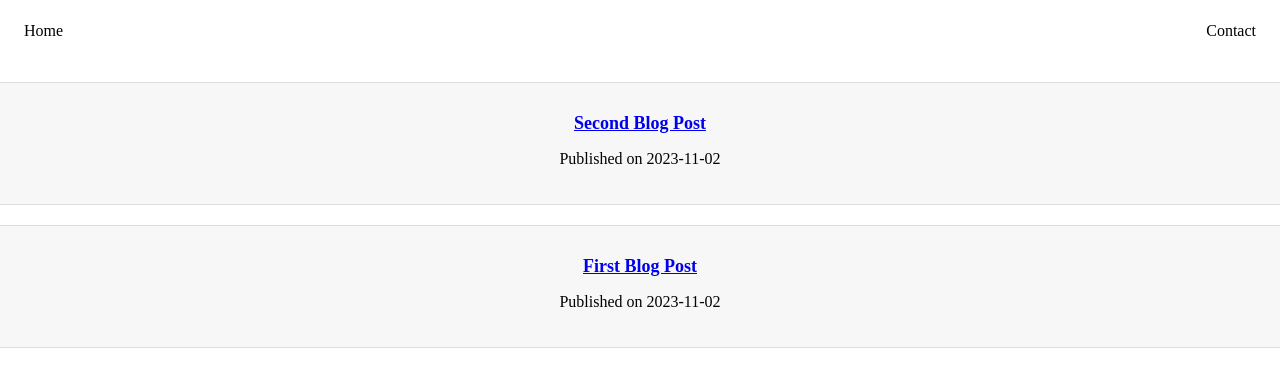
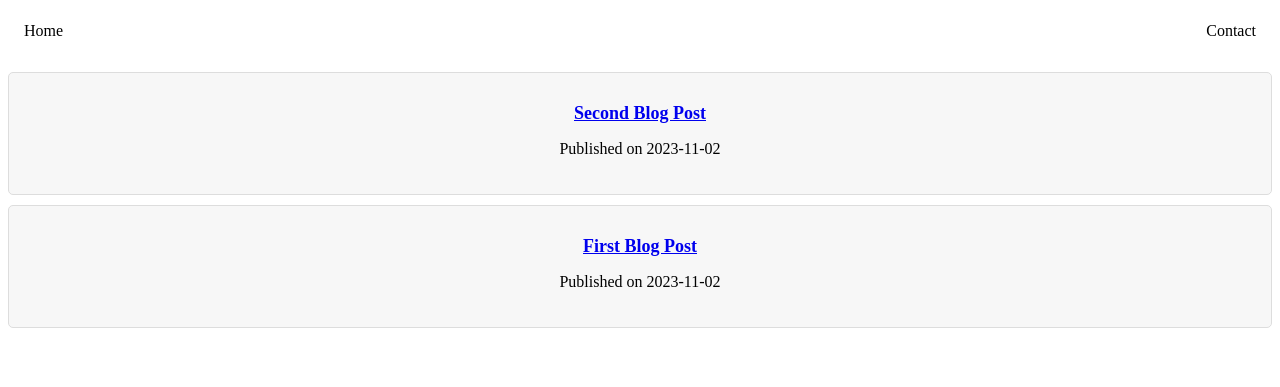
Before and after one commit to rca0/rca0.github.io, a Jekyll site: the page built from blog.html, in a window 1280 px wide. Shown: the top 387 px of the page. Built offline with Jekyll 4.4.1, drawn with Linux system fonts in a browser that asks for light colours.

Commit message:
fix: css blog

```diff
--- a/css/blog.css
+++ b/css/blog.css
@@ -2,22 +2,14 @@
 .item-list {
     list-style: none;
     padding: 0;
-    display: flex;
-    flex-direction: column; /* Display items in a single column */
-    align-items: center; /* Center items horizontally */
-}
-
-.item-container {
-    width: 50%; /* Adjust the width as needed for the container */
+    text-align: center; /* Center items horizontally */
 }
 
 .item {
-    width: 100%; /* Each item takes the full width of the container */
     margin: 10px 0;
     background-color: #f7f7f7; /* Add a light background color to each item */
     border: 1px solid #ddd;
     border-radius: 5px;
-    text-align: center;
     padding: 20px;
 }
 
```
